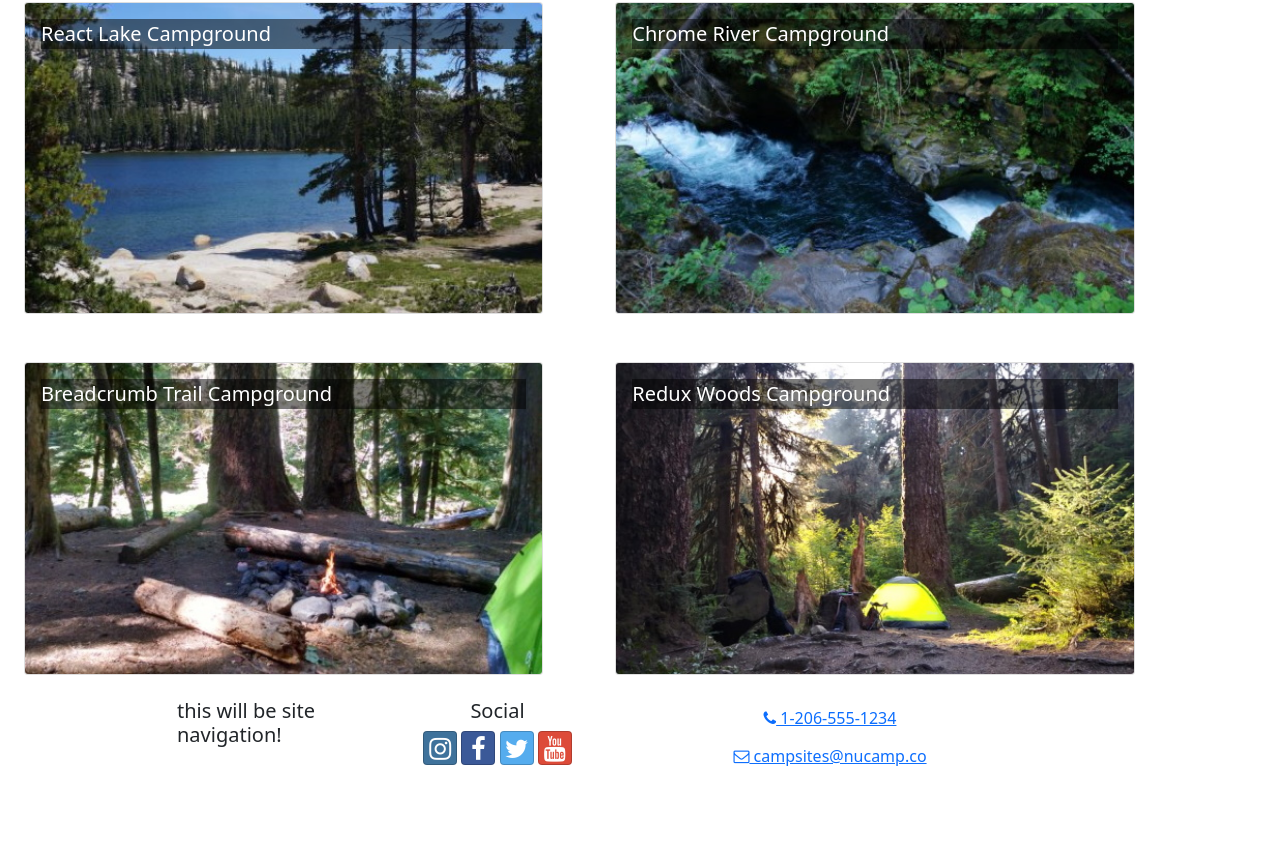
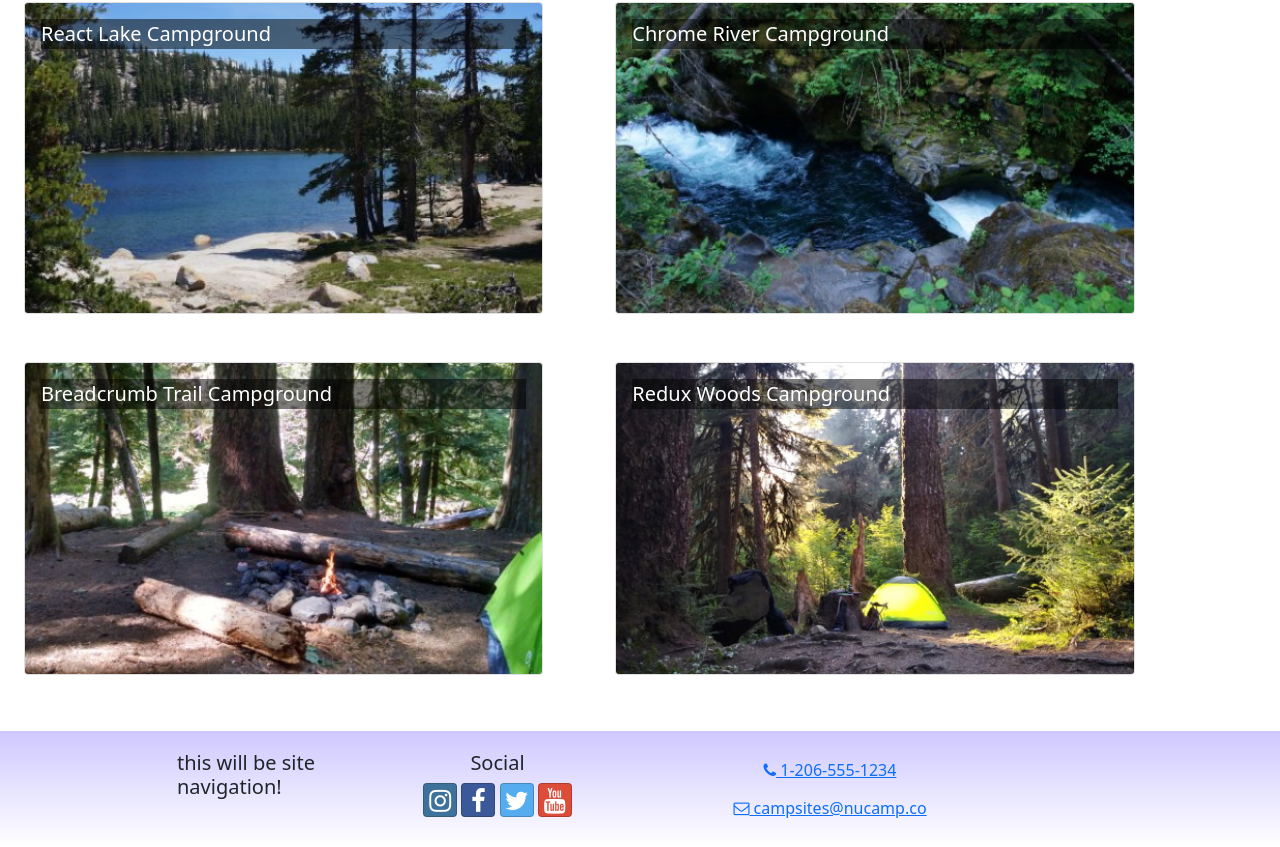
Before and after one commit to bsturrock/nucampsite-react, a React (Create React App) app: page / in a window 1280 px wide. Shown: the part 182-1029 px from the top of the page. Before the commit the page ends 957 px from the top, so only its background shows below. Built offline with nearby package versions, Linux system fonts and the light colour scheme.

Commit message:
added footer class

```diff
--- a/src/components/Footer.js
+++ b/src/components/Footer.js
@@ -2,7 +2,7 @@ import { Container, Row, Col } from "reactstrap";
 
 const Footer = () => {
     return (
-        <footer>
+        <footer className='site-footer'>
             <Container>
                 <Row>
                     <Col xs={{size: 4, offset: 1}} sm='2'><h5>this will be site navigation!</h5></Col>
```
